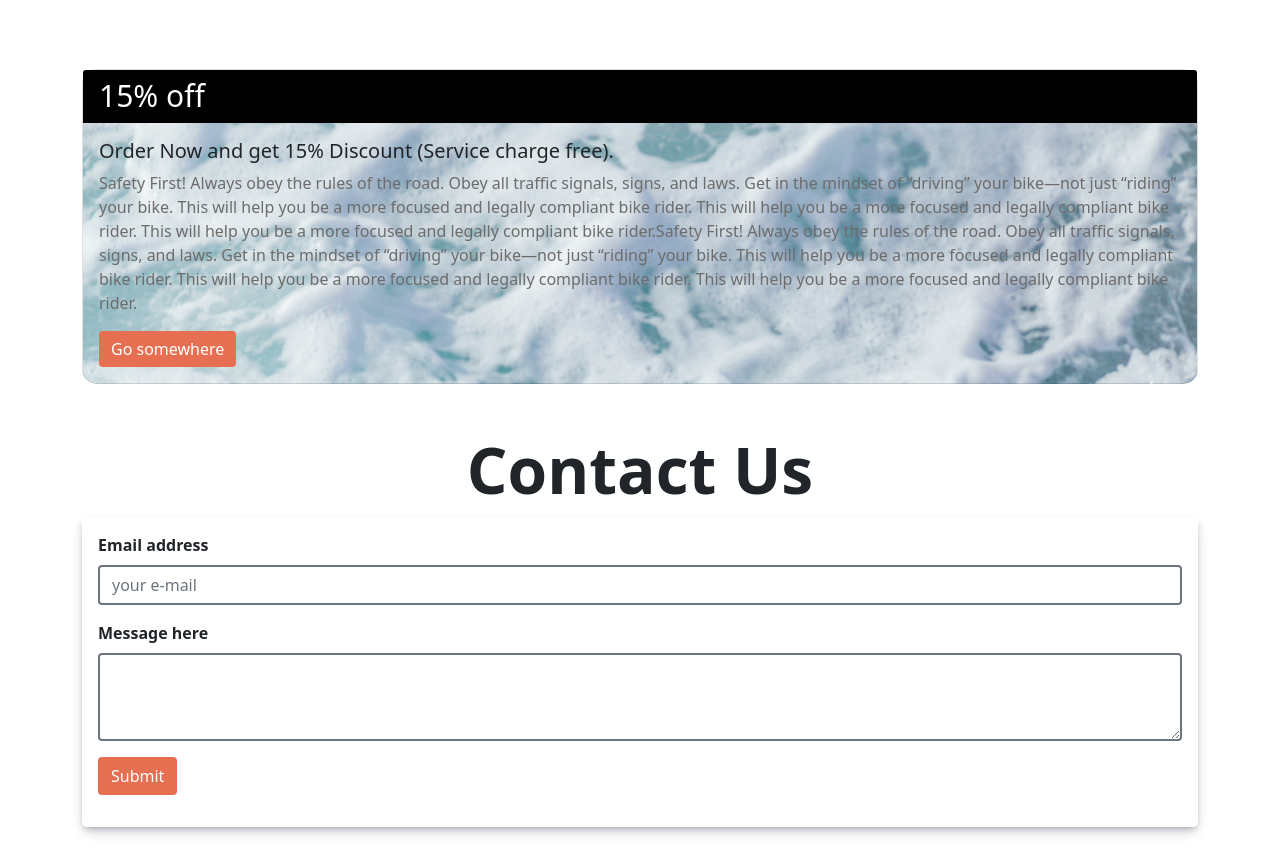
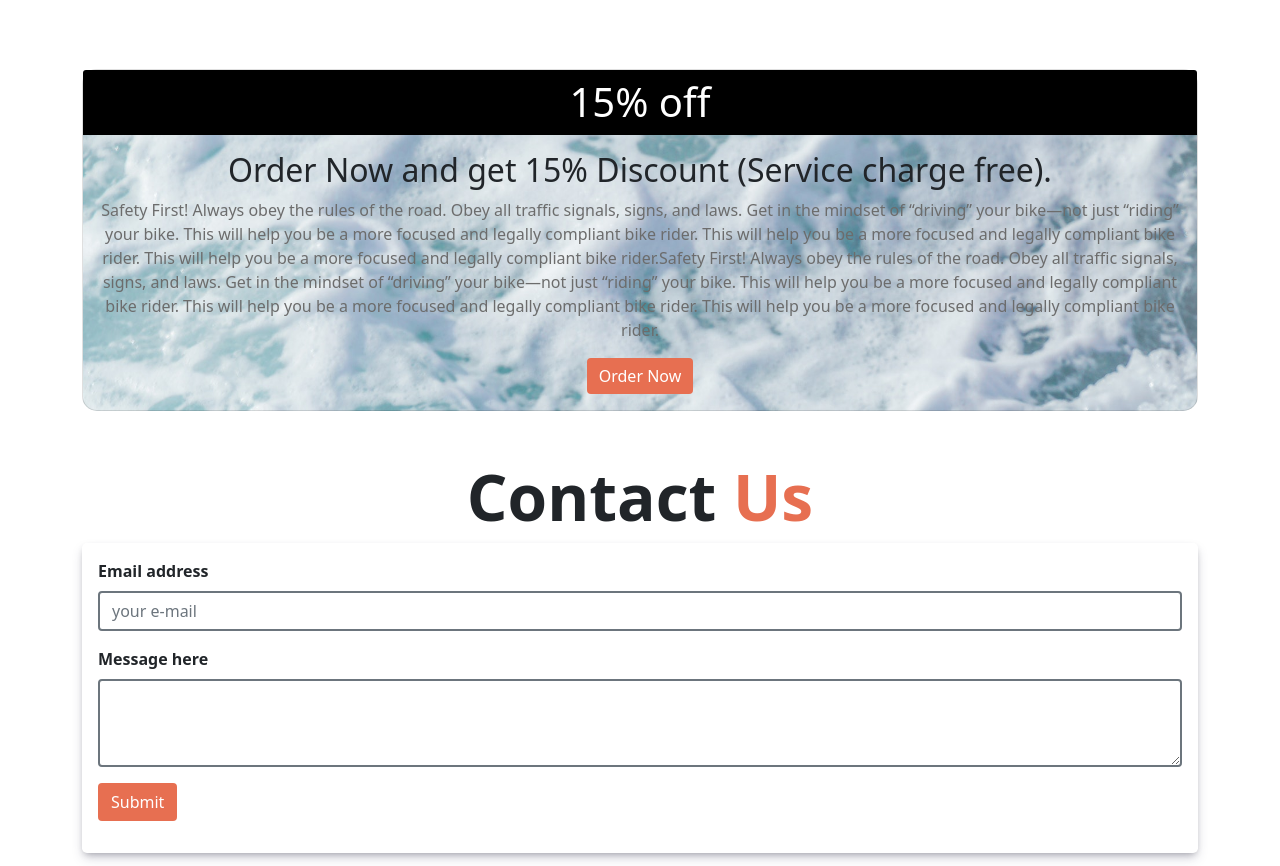
Before and after one commit to pain-arch/honda-cbr-bootstrap-assignment-pain-arch, a plain HTML site: page index.html in a window 1280 px wide. Shown: the part 2807-3673 px from the top of the page. Drawn offline with Linux system fonts and the light colour scheme.

Commit message:
2nd new commit

```diff
--- a/index.html
+++ b/index.html
@@ -246,19 +246,19 @@
 
   <!-- call to action section starts here -->
   <section class="container">
-    <div class="card call-to-action">
-      <h5 class="card-header">15% off</h5>
+    <div class="card call-to-action text-center">
+      <h5 class="card-header fs-1">15% off</h5>
       <div class="card-body">
-        <h5 class="card-title">Order Now and get 15% Discount (Service charge free).</h5>
+        <h5 class="card-title fs-2">Order Now and get 15% Discount (Service charge free).</h5>
         <p class="card-text">Safety First! Always obey the rules of the road. Obey all traffic signals, signs, and laws. Get in the mindset of “driving” your bike—not just “riding” your bike. This will help you be a more focused and legally compliant bike rider. This will help you be a more focused and legally compliant bike rider. This will help you be a more focused and legally compliant bike rider.Safety First! Always obey the rules of the road. Obey all traffic signals, signs, and laws. Get in the mindset of “driving” your bike—not just “riding” your bike. This will help you be a more focused and legally compliant bike rider. This will help you be a more focused and legally compliant bike rider. This will help you be a more focused and legally compliant bike rider.</p>
-        <a href="#" class="btn btn-primary call-to-action-btn">Go somewhere</a>
+        <a href="#" class="btn btn-primary call-to-action-btn">Order Now</a>
       </div>
     </div>
   </section>
 
   <!-- contact us section starts here -->
   <section class="container my-5">
-    <h2 class="header-title fw-bolder text-center mt-5">Contact Us</h2>
+    <h2 class="header-title fw-bolder text-center mt-5">Contact <span class="color-orange ">Us</span></h2>
     <div class="p-3 mb-5 rounded-3 contact-form">
       <div class="mb-3">
         <label for="exampleFormControlInput1" class="form-label fw-bold">Email address</label>
```
